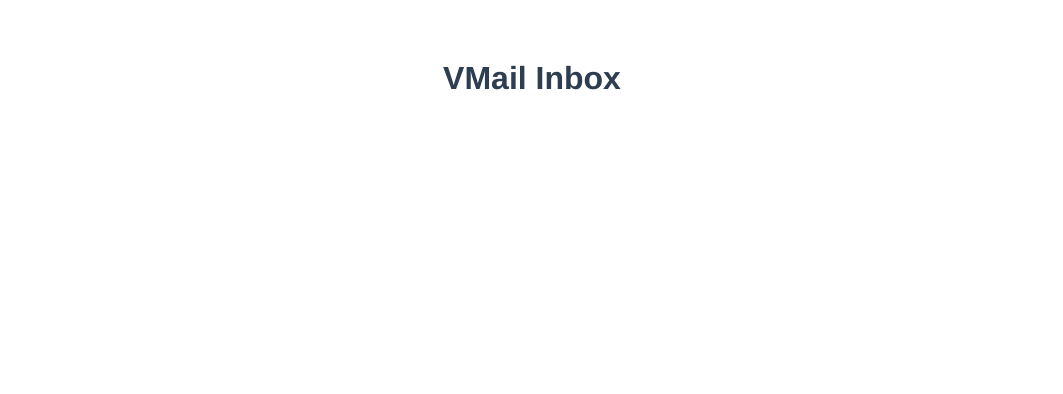
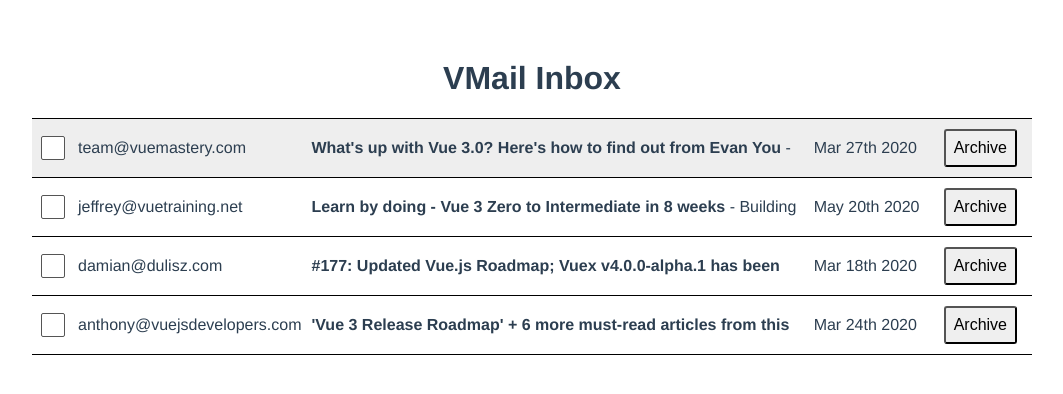
Before and after one commit to billyyyyy3320/vue3-mail, a Vue app: page / in a window 1280 px wide. Shown: the top 394 px of the page, without its empty margins (108-1171 px from the left). Built offline with nearby package versions, Linux system fonts and the light colour scheme.

Commit message:
feat: create UI for table

```diff
--- a/package.json
+++ b/package.json
@@ -9,6 +9,7 @@
   },
   "dependencies": {
     "core-js": "^3.6.5",
+    "date-fns": "^2.16.1",
     "vue": "^3.0.0"
   },
   "devDependencies": {
--- a/src/App.vue
+++ b/src/App.vue
@@ -1,9 +1,35 @@
 <template>
   <h1>VMail Inbox</h1>
+
+  <table class="mail-table">
+    <tbody>
+      <tr
+        v-for="email in emails"
+        :key="email.id"
+        :class="['clickable', email.read ? 'read' : '']"
+        @click="email.read = true"
+      >
+        <td>
+          <input type="checkbox" />
+        </td>
+        <td>{{ email.from }}</td>
+        <td>
+          <p>
+            <strong>{{ email.subject }}</strong> - {{ email.body }}
+          </p>
+        </td>
+        <td class="date">
+          {{ format(new Date(email.sentAt), "MMM do yyyy") }}
+        </td>
+        <td><button @click="email.archived = true">Archive</button></td>
+      </tr>
+    </tbody>
+  </table>
 </template>
 
 <script lang="ts">
 import { defineComponent, ref } from 'vue'
+import { format } from 'date-fns'
 
 export default defineComponent({
   setup () {
@@ -46,7 +72,7 @@ export default defineComponent({
       }
     ])
 
-    return { emails }
+    return { format, emails }
   }
 })
 </script>
```
Also changed, not shown: 1 other file (tests, documents, lock files or other folders).
